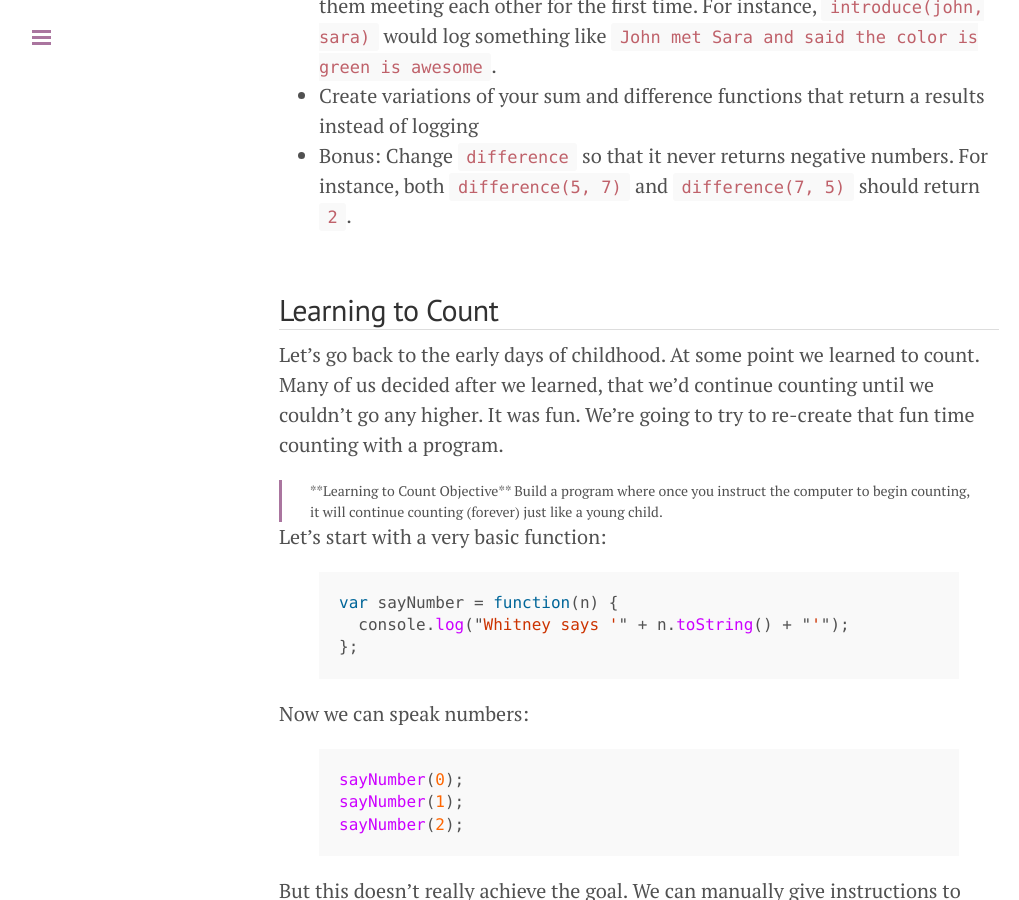
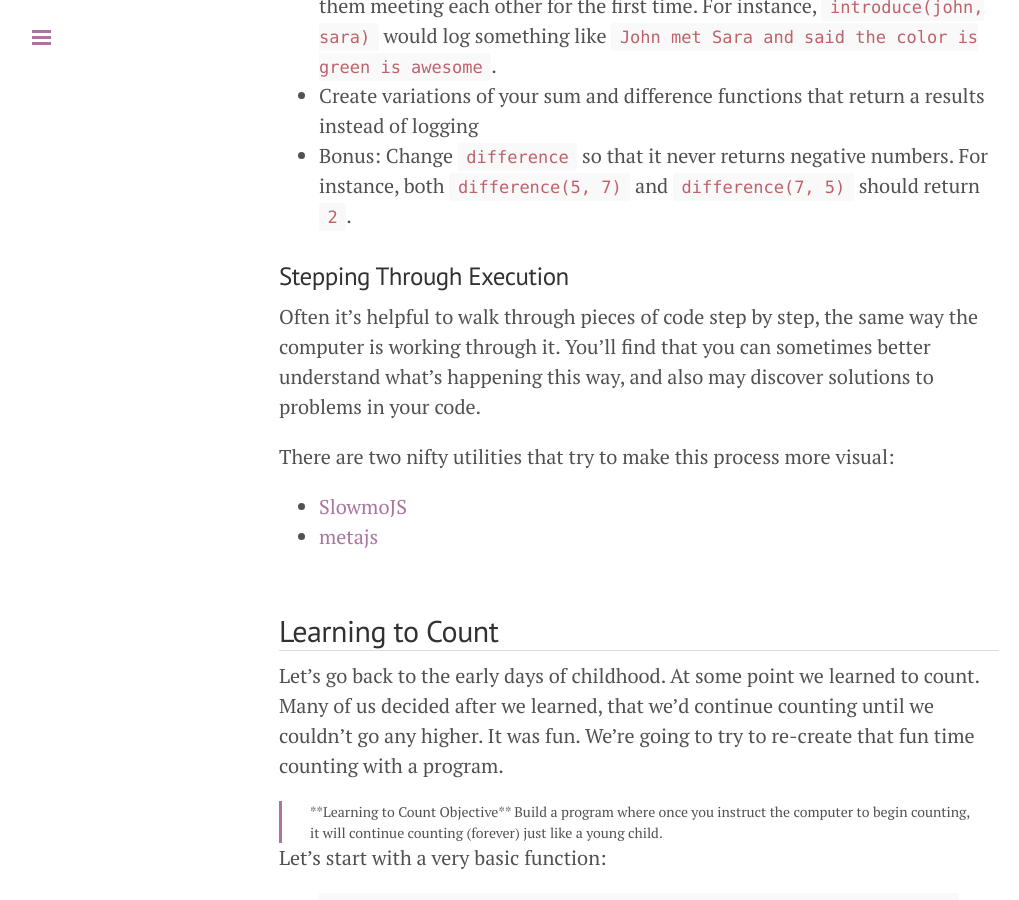
Before and after one commit to wbyoung/jsi, a Jekyll site: the page built from _posts/00-01-02-fundamentals.md, in a window 1280 px wide and 900 px high, scrolled down 3467 px. Shown: the whole window, without its empty margins (1-1020 px from the left). Built offline with Jekyll 4.4.1, drawn with Linux system fonts in a browser that asks for light colours; nearby versions of some CDN libraries; Markdown is read by kramdown in place of the engine named in the settings.

```diff
--- a/_posts/00-01-02-fundamentals.md
+++ b/_posts/00-01-02-fundamentals.md
@@ -154,6 +154,18 @@ whatever values are in `x`, `y`, and `z`.
 - Bonus: Change `difference` so that it never returns negative numbers. For instance,
   both `difference(5, 7)` and `difference(7, 5)` should return `2`.
 
+
+### Stepping Through Execution
+
+Often it's helpful to walk through pieces of code step by step, the same way
+the computer is working through it. You'll find that you can sometimes better
+understand what's happening this way, and also may discover solutions to
+problems in your code.
+
+There are two nifty utilities that try to make this process more visual:
+
+- [SlowmoJS][slowmojs]
+- [metajs][metajs]
 
 
 ## Learning to Count
@@ -377,3 +389,6 @@ We'll do this first part together.
 
 - Create a `startIndicatingFruitPurchased` function.
 - Think about and discuss where things are being repeated in the code
+
+[slowmojs]: http://toolness.github.io/slowmo-js/
+[metajs]: http://int3.github.io/metajs/
```
Also changed, not shown: reference.md (+5 -0 lines).
